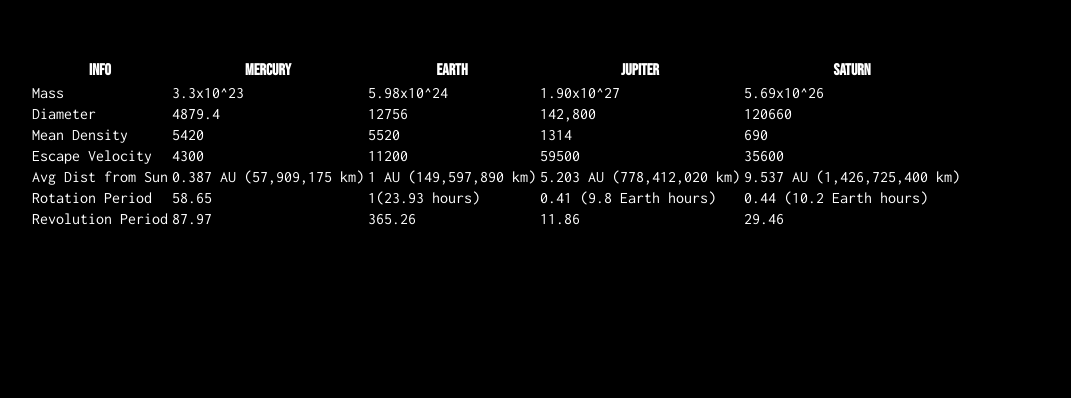
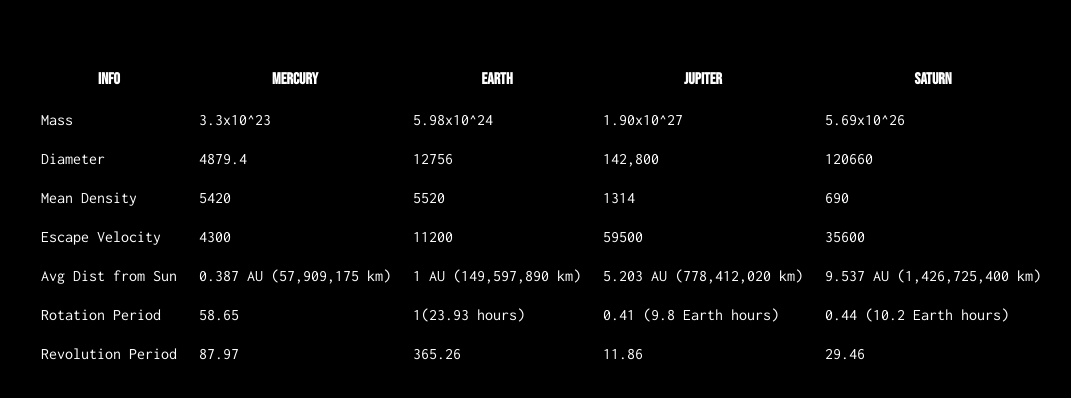
Before and after one commit to KellyTTan/lab5, a plain HTML site: page index.html in a window 1280 px wide. Shown: the whole page, without its empty margins (29-1100 px from the left). Drawn offline with Linux system fonts and the light colour scheme.

Commit message:
Update StyleSheet.css

```diff
--- a/StyleSheet.css
+++ b/StyleSheet.css
@@ -14,12 +14,16 @@ table {
 th {
     font-family: 'Bebas Neue', cursive;
     color: white;
+    text-align: center;
+    margin 5px auto;
+    padding: 10px;
 }
 
 td {
     font-family: 'Inconsolata', monospace;
     color: white;
-
+    margin 5px auto;
+    padding: 10px;
 }
 
 .head {
```
